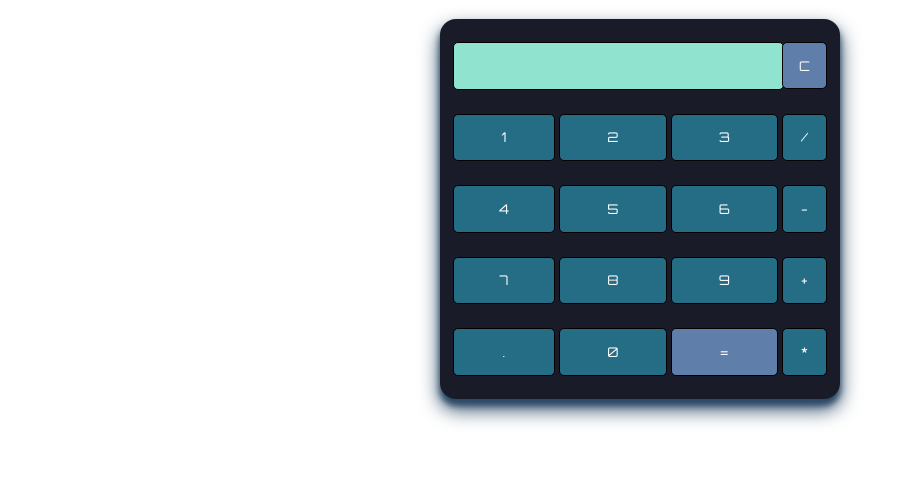
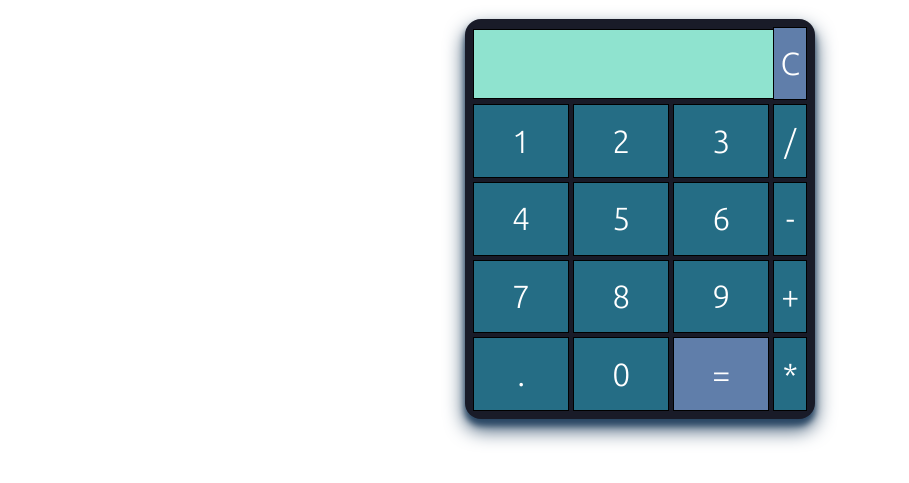
Before and after one commit to aditya-siraskar/LGM-VIP, a plain HTML site: page Task-4/index.html in a window 1280 px wide. Shown: the part 61-544 px from the top of the page, without its empty margins (0-909 px from the left). Drawn offline with Linux system fonts and the light colour scheme.

Commit message:
Update style.css

```diff
--- a/Task-4/style.css
+++ b/Task-4/style.css
@@ -1,34 +1,33 @@
-@import url('https://fonts.googleapis.com/css2?family=Orbitron&display=swap');
 .calculator {
-    padding: 10px;
+    padding: 5px;
     border-radius: 1em;
-    height: 380px;
-    width: 400px;
+    height: 400px;
+    width: 350px;
     margin: auto;
     background-color: #191b28;
     box-shadow: #2B4865 0px 10px 20px, #2B4865 0px 6px 6px;
 }
 .display-box {
-    font-family: 'Orbitron', sans-serif;
+    font-family: 'Ubuntu', sans-serif;
+    font-size: 2rem;
     background-color: #8FE3CF;
     border: solid black 0.5px;
     color: black;
-    border-radius: 5px;
     width: 100%;
-    height: 65%;
+    height: 90%;
 }
 #btn {
     background-color: #607EAA;
 }
 input[type=button] {
-    font-family: 'Orbitron', sans-serif;
+    font-family: 'Ubuntu', sans-serif;
+    font-size: 2rem;
     background-color: #256D85;
     color: white;
     border: solid black 0.5px;
     width: 100%;
-    border-radius: 5px;
-    height: 70%;
-    outline: none;
+    height: 100%;
+
 }
 input:active[type=button] {
     background: #e5e5e5;
```
